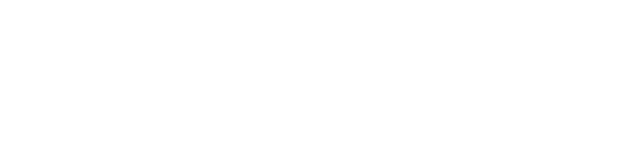
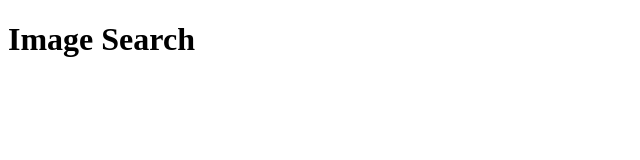
Before and after one commit to Sandunjayasekar/Image-search-engine, a plain HTML site: page index.html in a window 1280 px wide. Shown: the whole page, without its empty margins (0-640 px from the left). Drawn offline with Linux system fonts and the light colour scheme.

Commit message:
h1 tag added

```diff
--- a/index.html
+++ b/index.html
@@ -3,9 +3,10 @@
 <head>
     <meta charset="UTF-8">
     <meta name="viewport" content="width=device-width, initial-scale=1.0">
-    <title>Document</title>
+    <title>Image Search</title>
+    <link rel="stylesheet" href="style.css">
 </head>
 <body>
-
+    <h1>Image Search</h1>
 </body>
 </html>
```
